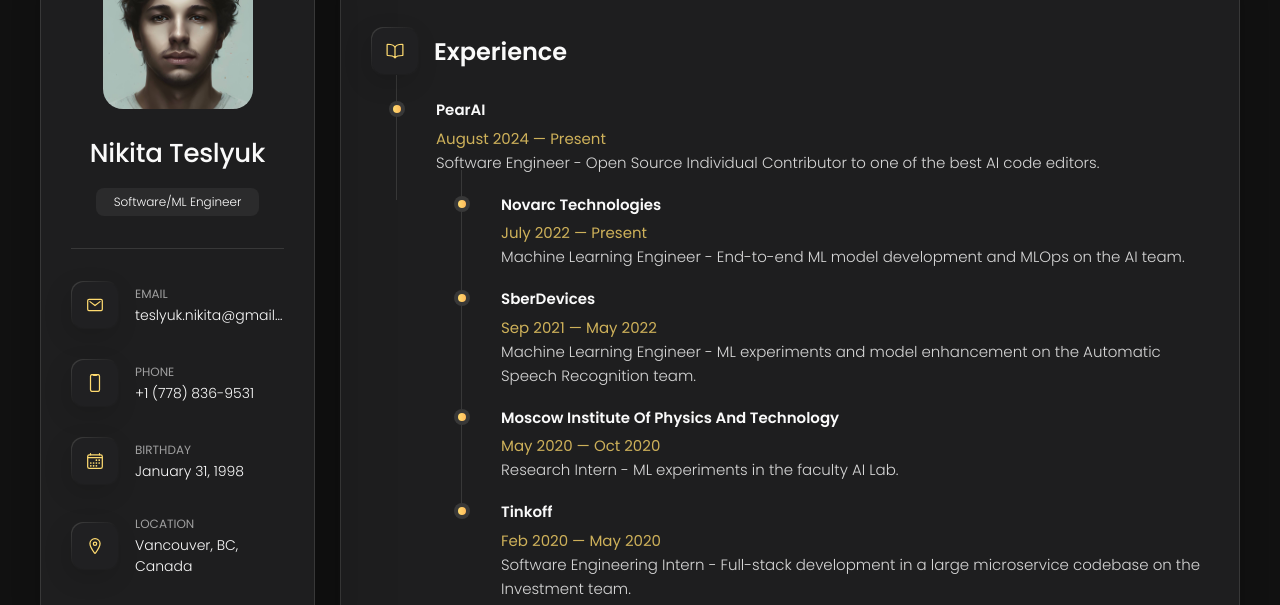
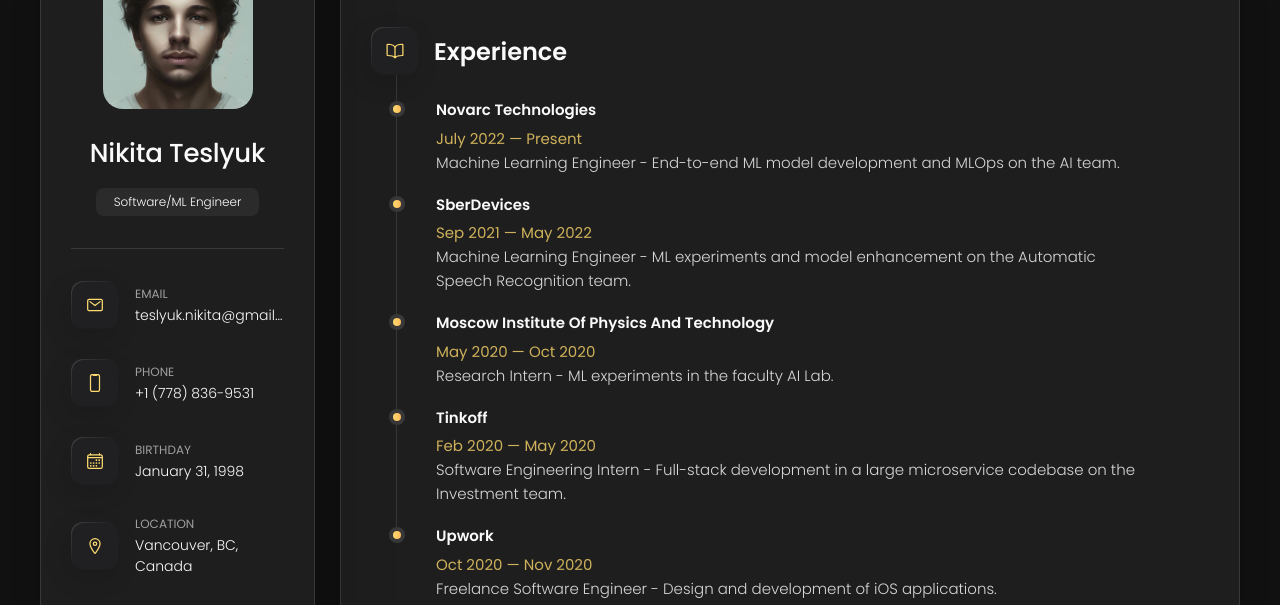
Before and after one commit to tesnikio/tesnikio.github.io, a plain HTML site: page index.html in a window 1280 px wide. Both pictures are taken after a click on the button "Resume". Shown: the part 162-767 px from the top of the page. Drawn offline with nearby package versions, Linux system fonts and the light colour scheme.

```diff
--- a/index.html
+++ b/index.html
@@ -366,17 +366,6 @@
 
             <ol class="timeline-list">
               <li class="timeline-item">
-                <h4 class="h4 timeline-item-title">PearAI</h4>
-
-                <span>August 2024 — Present</span>
-
-                <p class="timeline-text">
-                  Software Engineer - Open Source Individual Contributor to one of the best AI code editors.
-                </p>
-              </li>
-
-            <ol class="timeline-list">
-              <li class="timeline-item">
                 <h4 class="h4 timeline-item-title">Novarc Technologies</h4>
 
                 <span>July 2022 — Present</span>
@@ -418,6 +407,17 @@
                 <p class="timeline-text">
                   Software Engineering Intern - Full-stack development in a
                   large microservice codebase on the Investment team.
+                </p>
+              </li>
+
+              <li class="timeline-item">
+                <h4 class="h4 timeline-item-title">Upwork</h4>
+
+                <span>Oct 2020 — Nov 2020</span>
+
+                <p class="timeline-text">
+                  Freelance Software Engineer - Design and development of iOS
+                  applications.
                 </p>
               </li>
             </ol>
```
